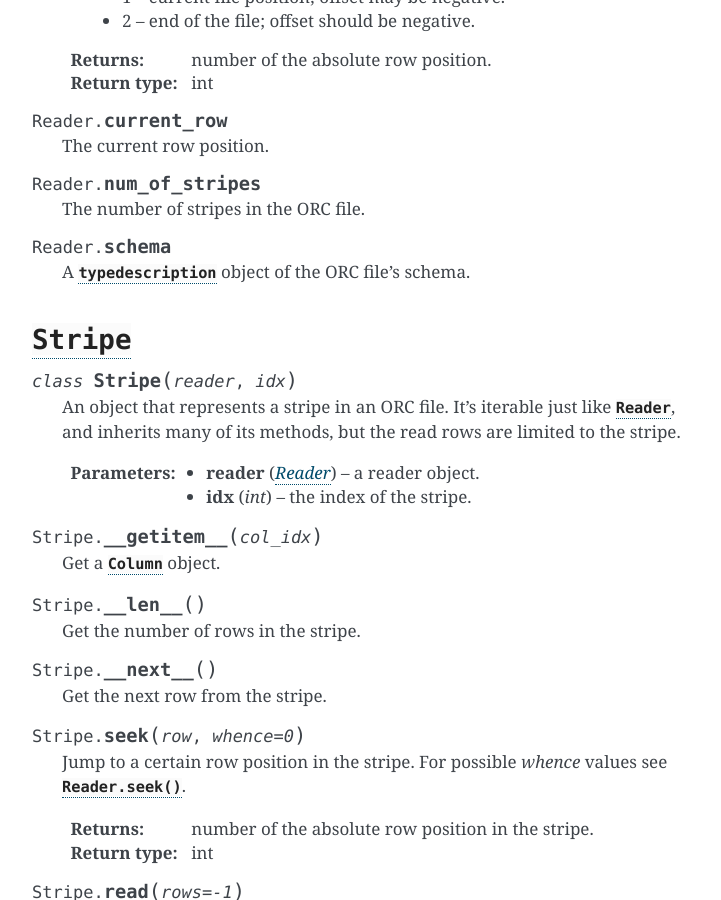
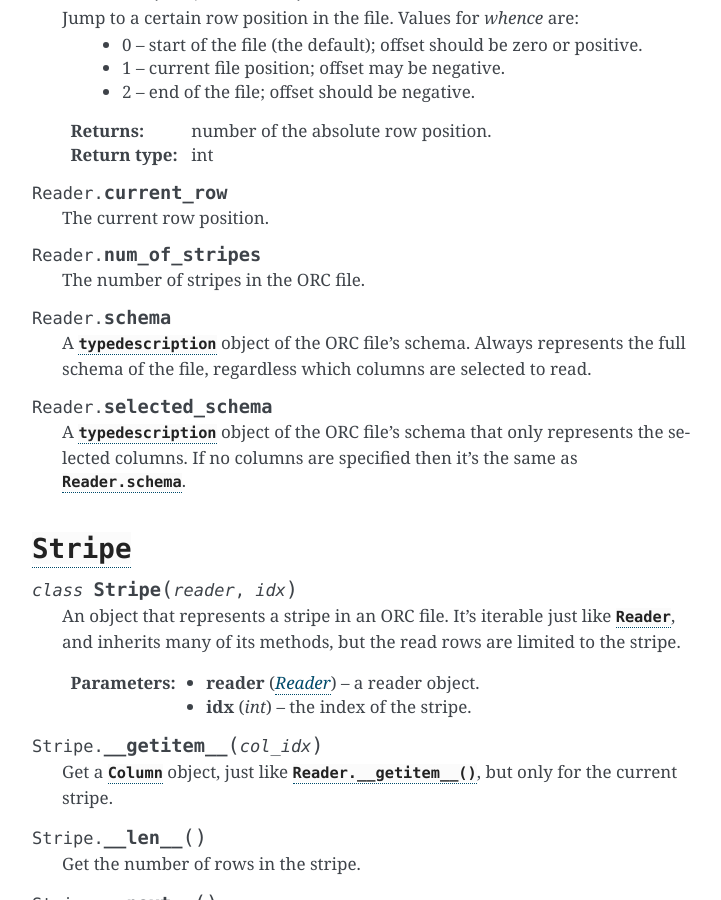
Before and after one commit to noirello/pyorc, a Sphinx documentation site: the page built from docs/api.rst, in a window 1280 px wide and 900 px high, scrolled down 1590 px. Shown: the whole window, without its empty margins (388-1109 px from the left). Built offline with Sphinx 7.4.7, drawn with Linux system fonts in a browser that asks for light colours; some of the changed text lies outside the part shown.

Commit message:
Add selected_schema, update docs an changelog

```diff
--- a/CHANGELOG.rst
+++ b/CHANGELOG.rst
@@ -9,6 +9,7 @@ Added
 - Converters for date, decimal and timestamp ORC types in Python and
   option to change them via Reader's and Writer's converters parameter.
 - Column object for accessing statistics about ORC columns.
+- An attribute to Reader for selected schema.
 
 Changed
 ~~~~~~~
@@ -16,6 +17,10 @@ Changed
 - Use timezone-aware datetime objects (in UTC) for ORC timestamps by default.
 - Wrapped C++ stripe object to Python Stripe.
 
+Fixed
+~~~~~
+
+- Decrementing reference for bytes object after reading from file stream.
 
 [0.1.0] - 2019-11-16
 --------------------
--- a/docs/api.rst
+++ b/docs/api.rst
@@ -34,7 +34,11 @@ API documentation
 
 .. method:: Reader.__getitem__(col_idx)
 
-    Get a :class:`Column` object.
+    Get a :class:`Column` object. The indexing is the same as it's in the
+    ORC file which means `0` is the top-level, the first field in the
+    top-level struct is `1`, if the `nth` field in the struct is a map then
+    the `(n+1)th` index is the column of the keys and the `(n+2)th` index is
+    the values, etc.
 
 .. method:: Reader.__len__()
 
@@ -88,7 +92,15 @@ API documentation
 
 .. attribute:: Reader.schema
 
-    A :class:`typedescription` object of the ORC file's schema.
+    A :class:`typedescription` object of the ORC file's schema. Always
+    represents the full schema of the file, regardless which columns
+    are selected to read.
+
+.. attribute:: Reader.selected_schema
+
+    A :class:`typedescription` object of the ORC file's schema that only
+    represents the selected columns. If no columns are specified then it's
+    the same as :attr:`Reader.schema`.
 
 
 :class:`Stripe`
@@ -105,7 +117,8 @@ API documentation
 
 .. method:: Stripe.__getitem__(col_idx)
 
-    Get a :class:`Column` object.
+    Get a :class:`Column` object, just like :meth:`Reader.__getitem__`, but
+    only for the current stripe.
 
 .. method:: Stripe.__len__()
 
@@ -215,7 +228,7 @@ API documentation
 
 .. attribute:: typedescription.fields
 
-    A read-only dictionary of teh struct's fields, where the keys are the
+    A read-only dictionary of the struct's fields, where the keys are the
     fields names and teh values are typedescription objects.
 
 .. attribute:: typedescription.kind
```
Also changed, not shown: 4 other files.
